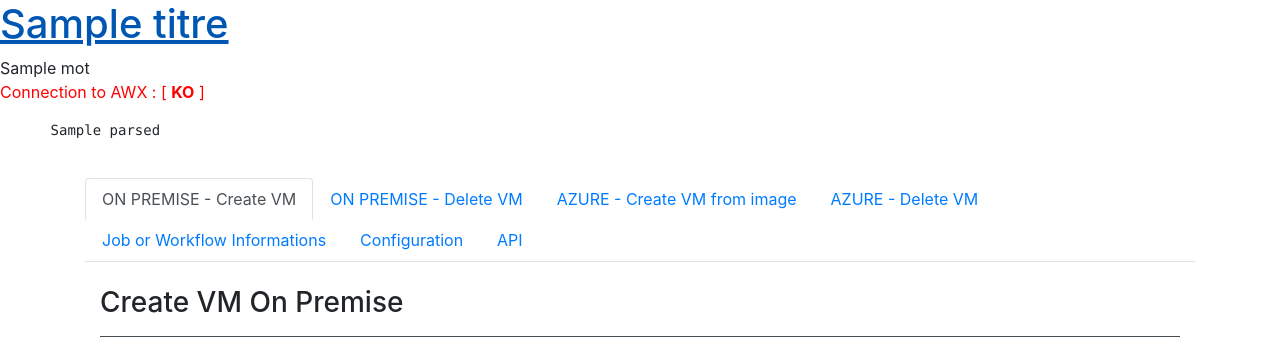
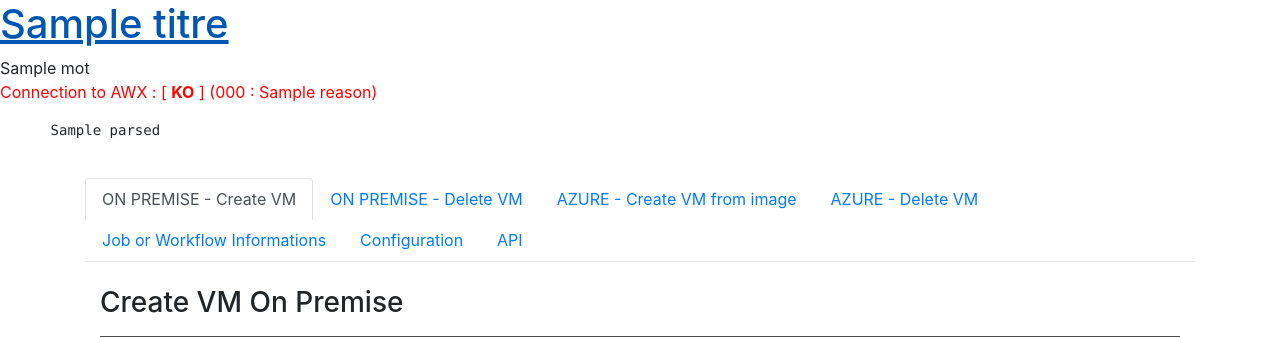
Before and after one commit to Arcanexus/docker_awx_front, a Flask app: template templates/index.html in a window 1280 px wide. Shown: the top 337 px of the page. Run offline with Flask 2, Linux system fonts and the light colour scheme; the template is opened without the code that fills it: values that come from a table or form of the project are taken from there, most other values are stand-ins (such as "Sample title", 1, 10 or a date in 2020); parts of the project's set-up code (start-up, migrations or seed data) failed here and were passed over; some libraries are stand-ins or nearby versions.

Commit message:
Add files via upload

```diff
--- a/app.py
+++ b/app.py
@@ -11,6 +11,8 @@ import requests
 import logging
 import os, sys, re
 from awx_api import common, config
+
+debug_mode = False
 
 # create logger
 logger = logging.getLogger(__name__)
@@ -69,9 +71,9 @@ ns_infos = api.namespace('infos', description="Jobs or Workflows informations")
 app.register_blueprint(blueprint)
 
 # check AWX connection
-check_res = common.checkAWXconnection(awx_url=awx_url)
-if check_res != 200:
-  logger.error('Impossible to connect to AWX [' + awx_url + ']')
+check_con = common.checkAWXconnection(awx_url=awx_url)
+if check_con.status_code != 200:
+  logger.error('Impossible to connect to AWX [' + awx_url + '] ('+ str(check_con.status_code) + ' : ' + check_con.reason + ')')
   missing_config = True
 else:
   logger.info("Connected to " + env.upper() + "AWX [" + awx_url + "]")
@@ -138,8 +140,8 @@ def home():
       return 'Internal Error : Missing configuration : awx_token'
 
     check_con = common.checkAWXconnection(awx_url=awx_url)
-    if check_con != 200:
-      return 'Impossible to connect to AWX [' + awx_url + ']'
+    if check_con.status_code != 200:
+      return 'Impossible to connect to AWX [' + awx_url + '] ('+ str(check_con.status_code) + ' : ' + check_con.reason + ')'
 
     extra_vars = {}
     payload = {}
@@ -166,8 +168,8 @@ def home():
       return 'Internal Error : Missing configuration : awx_token'
 
     check_con = common.checkAWXconnection(awx_url=awx_url)
-    if check_con != 200:
-      return 'Impossible to connect to AWX [' + awx_url + ']'
+    if check_con.status_code != 200:
+      return 'Impossible to connect to AWX [' + awx_url + '] ('+ str(check_con.status_code) + ' : ' + check_con.reason + ')'
 
     extra_vars = {}
     payload = {}
@@ -187,8 +189,8 @@ def home():
       return 'Internal Error : Missing configuration : awx_token'
 
     check_con = common.checkAWXconnection(awx_url=awx_url)
-    if check_con != 200:
-      return 'Impossible to connect to AWX [' + awx_url + ']'
+    if check_con.status_code != 200:
+      return 'Impossible to connect to AWX [' + awx_url + '] ('+ str(check_con.status_code) + ' : ' + check_con.reason + ')'
 
     extra_vars = {}
     payload = {}
@@ -213,8 +215,8 @@ def home():
       return 'Internal Error : Missing configuration : awx_token'
 
     check_con = common.checkAWXconnection(awx_url=awx_url)
-    if check_con != 200:
-      return 'Impossible to connect to AWX [' + awx_url + ']'
+    if check_con.status_code != 200:
+      return 'Impossible to connect to AWX [' + awx_url + '] ('+ str(check_con.status_code) + ' : ' + check_con.reason + ')'
 
     extra_vars = {}
     payload = {}
@@ -234,12 +236,12 @@ def home():
       return 'Internal Error : Missing configuration : awx_token'
 
     check_con = common.checkAWXconnection(awx_url=awx_url)
-    if check_con != 200:
-      return 'Impossible to connect to AWX [' + awx_url + ']'
+    if check_con.status_code != 200:
+      return 'Impossible to connect to AWX [' + awx_url + '] ('+ str(check_con.status_code) + ' : ' + check_con.reason + ')'
 
     logger.info('Getting information for the following AWX workflow : ' + str(getinfosform.item_id.data))
     result = common.getAWXInfos(awx_url=awx_url, awx_token=conf['awx_token'], item_id=getinfosform.item_id.data)
-    flash('{}'.format(dumps(result, indent=4, sort_keys=True)))
+    # flash('{}'.format(dumps(result, indent=4, sort_keys=True)))
     return redirect('/api/v1/infos/' + str(getinfosform.item_id.data))
 
   else:
@@ -249,8 +251,8 @@ def home():
       return redirect('/config')
     else:
       check_con = common.checkAWXconnection(awx_url=awx_url)
-      if check_con != 200:
-        logger.error('Impossible to connect to AWX [' + awx_url + ']')
+      if check_con.status_code != 200:
+        logger.error('Impossible to connect to AWX [' + awx_url + '] ('+ str(check_con.status_code) + ' : ' + check_con.reason + ')')
         missing_config = True
         connection_ok = False
       else:
@@ -259,6 +261,7 @@ def home():
       return render_template('index.html',
         titre=env.upper() + " GIAC Portal",
         connection_ok=connection_ok,
+        check_con=check_con,
         mots=mots,
         form=createvmform,
         createazvmform=createazvmform,
@@ -285,8 +288,8 @@ def config_awx():
     return redirect('/')
   else:
     check_con = common.checkAWXconnection(awx_url=awx_url)
-    if check_con != 200:
-      logger.error('Impossible to connect to AWX [' + awx_url + ']')
+    if check_con.status_code != 200:
+      logger.error('Impossible to connect to AWX [' + awx_url + '] ('+ str(check_con.status_code) + ' : ' + check_con.reason + ')')
       missing_config = True
       connection_ok = False
     else:
@@ -343,8 +346,8 @@ class GetInfos(Resource):            #  Create a RESTful resource
       logger.error('Missing configuration')
       return 'Internal Error : Missing configuration. Fix it at ' + request.url_root + 'config'
     check_con = common.checkAWXconnection(awx_url=awx_url)
-    if check_con != 200:
-      return 'Internal Error : Impossible to connect to AWX [' + awx_url + ']'
+    if check_con.status_code != 200:
+      return 'Internal Error : Impossible to connect to AWX [' + awx_url + '] ('+ str(check_con.status_code) + ' : ' + check_con.reason + ')'
 
     logger.info('Getting information for the following AWX job or workflow : ' + str(id))
     return common.getAWXInfos(awx_url=awx_url, awx_token=conf['awx_token'], item_id=id)
@@ -362,8 +365,8 @@ class GetStdout(Resource):            #  Create a RESTful resource
       logger.error('Missing configuration')
       return 'Internal Error : Missing configuration. Fix it at ' + request.url_root + 'config'
     check_con = common.checkAWXconnection(awx_url=awx_url)
-    if check_con != 200:
-      return 'Internal Error : Impossible to connect to AWX [' + awx_url + ']'
+    if check_con.status_code != 200:
+      return 'Internal Error : Impossible to connect to AWX [' + awx_url + '] ('+ str(check_con.status_code) + ' : ' + check_con.reason + ')'
 
     logger.info('Getting stdout for the following AWX job : ' + str(id))
     return Response(common.getAWXStdout(awx_url=awx_url, awx_token=conf['awx_token'], item_id=id), mimetype='text/plain')
@@ -380,8 +383,8 @@ class OnPremise(Resource):            #  Create a RESTful resource
       logger.error('Missing configuration')
       return 'Internal Error : Missing configuration. Fix it at ' + request.url_root + 'config'
     check_con = common.checkAWXconnection(awx_url=awx_url)
-    if check_con != 200:
-      return 'Internal Error : Impossible to connect to AWX [' + awx_url + ']'
+    if check_con.status_code != 200:
+      return 'Internal Error : Impossible to connect to AWX [' + awx_url + '] ('+ str(check_con.status_code) + ' : ' + check_con.reason + ')'
 
     extra_vars = {}
     payload = {}
@@ -409,8 +412,8 @@ class OnPremise(Resource):            #  Create a RESTful resource
       logger.error('Missing configuration')
       return 'Internal Error : Missing configuration. Fix it at ' + request.url_root + 'config'
     check_con = common.checkAWXconnection(awx_url=awx_url)
-    if check_con != 200:
-      return 'Internal Error : Impossible to connect to AWX [' + awx_url + ']'
+    if check_con.status_code != 200:
+      return 'Internal Error : Impossible to connect to AWX [' + awx_url + '] ('+ str(check_con.status_code) + ' : ' + check_con.reason + ')'
 
     extra_vars = {}
     payload = {}
@@ -433,8 +436,8 @@ class Azure(Resource):            #  Create a RESTful resource
       logger.error('Missing configuration')
       return 'Internal Error : Missing configuration. Fix it at ' + request.url_root + 'config'
     check_con = common.checkAWXconnection(awx_url=awx_url)
-    if check_con != 200:
-      return 'Internal Error : Impossible to connect to AWX [' + awx_url + ']'
+    if check_con.status_code != 200:
+      return 'Internal Error : Impossible to connect to AWX [' + awx_url + '] ('+ str(check_con.status_code) + ' : ' + check_con.reason + ')'
 
     extra_vars = {}
     payload = {}
@@ -460,8 +463,8 @@ class Azure(Resource):            #  Create a RESTful resource
       logger.error('Missing configuration')
       return 'Internal Error : Missing configuration. Fix it at ' + request.url_root + 'config'
     check_con = common.checkAWXconnection(awx_url=awx_url)
-    if check_con != 200:
-      return 'Internal Error : Impossible to connect to AWX [' + awx_url + ']'
+    if check_con.status_code != 200:
+      return 'Internal Error : Impossible to connect to AWX [' + awx_url + '] ('+ str(check_con.status_code) + ' : ' + check_con.reason + ')'
 
     extra_vars = {}
     payload = {}
@@ -481,4 +484,8 @@ def ma_page_404(error):
   return render_template('404.html', titre="Hahaha 404, N00b !"), 404
 
 if __name__ == '__main__':
-  app.run(debug=True, host='0.0.0.0', port='5003')
+  debug_mode = False
+  if "DEBUG_MODE" in os.environ:
+    if os.environ['DEBUG_MODE'] in ['True', 'true', True, 1, '1']:
+      debug_mode = True
+  app.run(debug=debug_mode, host='0.0.0.0', port='5003')
--- a/awx_api/common.py
+++ b/awx_api/common.py
@@ -26,7 +26,7 @@ def checkAWXconnection(awx_url):
 
   check_conn = session.get(awx_url + '/api/v2/workflow_job_templates/', headers=headers, verify=False)
 
-  return check_conn.status_code
+  return check_conn
 
 def getAWXInfos(awx_url, awx_token, item_id):
   """
--- a/templates/index.html
+++ b/templates/index.html
@@ -22,7 +22,7 @@
       {% if connection_ok %}
         <font color=green>Connection to AWX : [ <b>OK</b> ]</font>
       {% else %}
-        <font color=red>Connection to AWX : [ <b>KO</b> ]</font>
+        <font color=red>Connection to AWX : [ <b>KO</b> ] ({{ check_con.status_code }} : {{ check_con.reason }})</font>
       {% endif %}
     </p>
     <pre>
```
Also changed, not shown: 1 other file.
